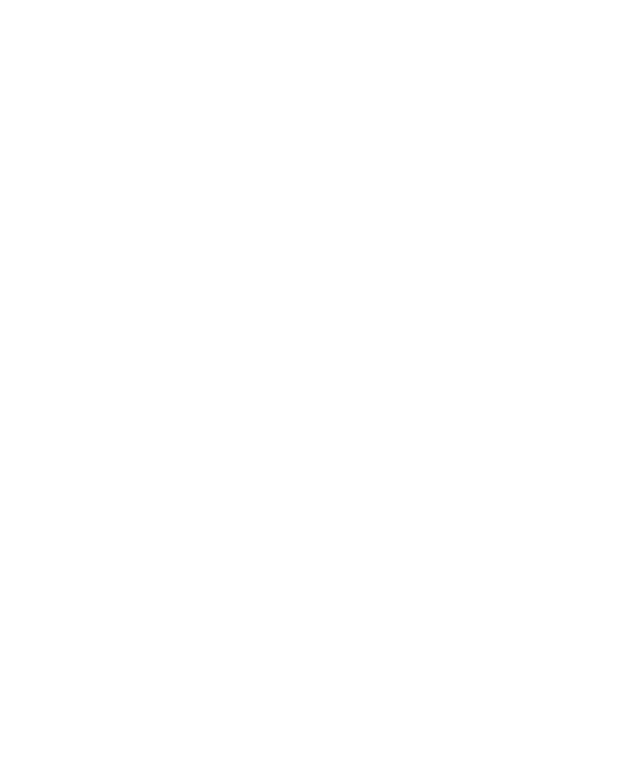
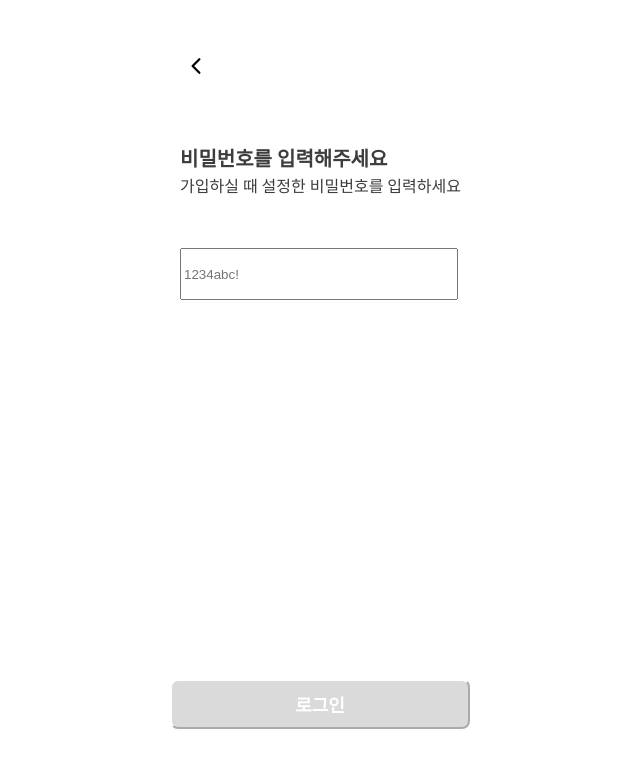
Before and after one commit to MeTLaBPJ/Frontend, a React (Create React App) app: page /login in a window 1280 px wide. Before the commit this address had no page. Shown: the top 768 px of the page, without its empty margins (320-960 px from the left). Built offline with nearby package versions, Linux system fonts and the light colour scheme; a web font is replaced by a local one.

Commit message:
login-css && main logic edit

```diff
--- a/src/App.jsx
+++ b/src/App.jsx
@@ -38,7 +38,7 @@ import INFP from "./page/Mbti/Mbti_result/INFP";
 import INFJ from "./page/Mbti/Mbti_result/INFJ";
 import INTP from "./page/Mbti/Mbti_result/INTP";
 import INTJ from "./page/Mbti/Mbti_result/INTJ";
-
+import Login from "./page/Login/Login"
 import ChatStartPage from "./page/Chat/ChatStartPage"
 import ChatRoom from "./page/Chat/ChatRoom/ChatRoom"
 import MakeChatRoom from "./page/Chat/MakeChatRoom/MakeChatRoom";
@@ -53,6 +53,7 @@ function App() {
         <Routes>
 
           <Route path="/" element={<Main />} />
+          <Route path="/login" element={<Login />} />
           <Route path="/login1" element={<Login1 />} />
           <Route path="/login2" element={<Login2 />} />
           <Route path="/login3" element={<Login3 />} />
--- a/src/page/Login/Login.css
+++ b/src/page/Login/Login.css
@@ -1,10 +1,29 @@
-
-  .Login1Page{
+.Login1Page {
   height: 812px;
   width: 375px;
   margin: 0 auto;
 
-    .login-heading{
+  .password-input {
+    /* 비밀번호 입력창 */
+    position: absolute;
+    width: 270px;
+    height: 46px;
+    left: calc(50% - 280px/2);
+    top: 248px;
+  }
+
+  .error-message {
+    color: red;
+    /* 빨간색 에러 메시지 */
+    font-size: 0.5em;
+    position: absolute;
+    width: 320px;
+    height: 14px;
+    left: calc(50% - 280px/2);
+    top: 293px;
+  }
+
+  .login-heading {
     /* 학교 이메일을 입력해 주세요 */
     position: absolute;
     width: 250px;
@@ -24,7 +43,7 @@
     color: #3D3D3D;
   }
 
-    .login-subtext{
+  .login-subtext {
     /* 안전한 인피 활동을 위해 학교 인증이 필요해요 */
     position: absolute;
     width: 300px;
@@ -74,7 +93,7 @@
   }
 
   /*  실행 단계 배경 CSS */
-    .progress-bar{
+  .progress-bar {
     position: absolute;
     width: 240px;
     height: 10px;
@@ -92,7 +111,7 @@
     border-radius: 10px;
   }
 
-    .email-input{
+  .email-input {
     /* 이메일 입력창 */
     position: absolute;
     width: 280px;
@@ -101,7 +120,7 @@
     top: 248px;
   }
 
-    .bottom-Button{
+  .bottom-Button {
     /* Rectangle 8 */
     position: absolute;
     width: 300px;
@@ -121,18 +140,18 @@
     border-color: white;
   }
 
-    .bottom-Button:disabled{
+  .bottom-Button:disabled {
     background-color: #dadada;
-      color:white;
+    color: white;
   }
 }
 
-  .Login2Page{
+.Login2Page {
   height: 812px;
   width: 375px;
   margin: 0 auto;
 
-    .login-heading{
+  .login-heading {
     /* 인증 메일이 보내졌습니다 */
     position: absolute;
     width: 250px;
@@ -152,7 +171,7 @@
     color: #3D3D3D;
   }
 
-    .login-subtext{
+  .login-subtext {
     /* 인증 번호 6자리를 입력해주세요 */
     position: absolute;
     width: 300px;
@@ -202,7 +221,7 @@
   }
 
   /*  실행 단계 배경 CSS */
-    .progress-bar{
+  .progress-bar {
     position: absolute;
     width: 240px;
     height: 10px;
@@ -220,27 +239,33 @@
     border-radius: 10px;
   }
 
-    .code-inputs{
+  .code-inputs {
     /* 인증번호 입력 */
     display: flex;
     justify-content: center;
-      gap: 10px; /* 입력 필드 사이의 간격 */
+    gap: 10px;
+    /* 입력 필드 사이의 간격 */
     position: absolute;
     left: 50%;
     top: 248px;
-      transform: translateX(-50%); /* 수평 중앙 정렬 */
+    transform: translateX(-50%);
+    /* 수평 중앙 정렬 */
   }
 
   .code-input {
-      width: 35px; /* 네모 박스 너비 */
-      height: 35px; /* 네모 박스 높이 */
+    width: 35px;
+    /* 네모 박스 너비 */
+    height: 35px;
+    /* 네모 박스 높이 */
     font-size: 16px;
     text-align: center;
-      border: 1px solid #ccc; /* 테두리 */
-      border-radius: 5px; /* 모서리를 둥글게 */
+    border: 1px solid #ccc;
+    /* 테두리 */
+    border-radius: 5px;
+    /* 모서리를 둥글게 */
   }
 
-    .bottom-Button{
+  .bottom-Button {
     /* Rectangle 8 */
     position: absolute;
     width: 300px;
@@ -260,12 +285,12 @@
     border-color: white;
   }
 
-    .bottom-Button:disabled{
+  .bottom-Button:disabled {
     background-color: #dadada;
-      color:white;
+    color: white;
   }
 
-    .resend{
+  .resend {
     /* 메일을 못받으셨나요? */
     position: absolute;
     width: 450px;
@@ -288,12 +313,12 @@
 
 }
 
-  .Login3Page{
+.Login3Page {
   height: 812px;
   width: 375px;
   margin: 0 auto;
 
-    .login-heading{
+  .login-heading {
     /* 비밀번호를 설정해주세요 */
     position: absolute;
     width: 250px;
@@ -313,7 +338,7 @@
     color: #3D3D3D;
   }
 
-    .login-subtext1{
+  .login-subtext1 {
     /* 영문, 숫자, 특수문자를 조합하여 8자 이상으로 설정해주세요 */
 
     position: absolute;
@@ -334,7 +359,7 @@
     color: #3D3D3D;
   }
 
-    .login-subtext2{
+  .login-subtext2 {
     /* 다시 한 번 입력해주세요 */
     position: absolute;
     width: 150px;
@@ -384,7 +409,7 @@
   }
 
   /*  실행 단계 배경 CSS */
-    .progress-bar{
+  .progress-bar {
     position: absolute;
     width: 240px;
     height: 10px;
@@ -402,7 +427,7 @@
     border-radius: 10px;
   }
 
-    .password-input{
+  .password-input {
     /* 비밀번호 입력창 */
     position: absolute;
     width: 270px;
@@ -411,7 +436,7 @@
     top: 248px;
   }
 
-    .repassword-input{
+  .repassword-input {
     /* 비밀번호 확인창 */
     position: absolute;
     width: 270px;
@@ -421,7 +446,8 @@
   }
 
   .error-message {
-      color: red; /* 빨간색 에러 메시지 */
+    color: red;
+    /* 빨간색 에러 메시지 */
     font-size: 0.5em;
     position: absolute;
     width: 320px;
@@ -441,7 +467,7 @@
     top: 437px;
   }
 
-    .bottom-Button{
+  .bottom-Button {
     /* Rectangle 8 */
     position: absolute;
     width: 300px;
@@ -461,18 +487,18 @@
     border-color: white;
   }
 
-    .bottom-Button:disabled{
+  .bottom-Button:disabled {
     background-color: #dadada;
-      color:white;
+    color: white;
   }
 }
 
-  .Login4Page{
+.Login4Page {
   height: 812px;
   width: 375px;
   margin: 0 auto;
 
-    .login-heading{
+  .login-heading {
     /* 춘식이님의 성별을 알려주세요 */
     position: absolute;
     width: 250px;
@@ -492,7 +518,7 @@
     color: #3D3D3D;
   }
 
-    .login-subtext{
+  .login-subtext {
     /* 한글로만 2자 이상, 20자 이하로 가능해요 */
     position: absolute;
     width: 300px;
@@ -542,7 +568,7 @@
   }
 
   /*  실행 단계 배경 CSS */
-    .progress-bar{
+  .progress-bar {
     position: absolute;
     width: 240px;
     height: 10px;
@@ -588,7 +614,7 @@
     margin-bottom: 15px;
   }
 
-    .bottom-Button{
+  .bottom-Button {
     /* Rectangle 8 */
     position: absolute;
     width: 300px;
@@ -608,20 +634,20 @@
     border-color: white;
   }
 
-    .bottom-Button:disabled{
+  .bottom-Button:disabled {
     background-color: #dadada;
-      color:white;
+    color: white;
   }
 
 
 }
 
-  .Login5Page{
+.Login5Page {
   height: 812px;
   width: 375px;
   margin: 0 auto;
 
-    .login-heading{
+  .login-heading {
     /* 학교 이메일을 입력해 주세요 */
     position: absolute;
     width: 250px;
@@ -641,7 +667,7 @@
     color: #3D3D3D;
   }
 
-    .login-subtext{
+  .login-subtext {
     /* 안전한 인피 활동을 위해 학교 인증이 필요해요 */
     position: absolute;
     width: 300px;
@@ -691,7 +717,7 @@
   }
 
   /*  실행 단계 배경 CSS */
-    .progress-bar{
+  .progress-bar {
     position: absolute;
     width: 240px;
     height: 10px;
@@ -709,7 +735,7 @@
     border-radius: 10px;
   }
 
-    .rectangle{
+  .rectangle {
     /* Rectangle 27 */
     box-sizing: border-box;
     position: absolute;
@@ -722,12 +748,12 @@
     border-radius: 3px;
   }
 
-    .rectangle.selected{
+  .rectangle.selected {
     background-color: #EAF0FF;
   }
 
 
-    .boy-image{
+  .boy-image {
     /* 표정 횃불이_1 1 */
     position: absolute;
     width: 200px;
@@ -737,7 +763,7 @@
     background: url('../../asset/boy.png');
   }
 
-    .rectangle1{
+  .rectangle1 {
     /* Rectangle 27 */
     box-sizing: border-box;
     position: absolute;
@@ -751,10 +777,10 @@
   }
 
   .rectangle1.selected {
-      background-color:#FFF0EF;
+    background-color: #FFF0EF;
   }
 
-    .girl-image{
+  .girl-image {
     /* 횃불이 하트 스티커 a5_jpg 1 */
     position: absolute;
     width: 91px;
@@ -764,7 +790,7 @@
     background: url('../../asset/girl.png');
   }
 
-    .boyplace{
+  .boyplace {
     /* 남성 */
     position: absolute;
     width: 35px;
@@ -784,7 +810,7 @@
     color: #3D3D3D;
   }
 
-    .girlplace{
+  .girlplace {
     /* 여성 */
     position: absolute;
     width: 35px;
@@ -803,7 +829,7 @@
     color: #3D3D3D;
   }
 
-    .bottom-Button{
+  .bottom-Button {
     /* Rectangle 8 */
     position: absolute;
     width: 300px;
@@ -823,19 +849,19 @@
     border-color: white;
   }
 
-    .bottom-Button:disabled{
+  .bottom-Button:disabled {
     background-color: #dadada;
-      color:white;
+    color: white;
   }
 
 }
 
-  .Login6Page{
+.Login6Page {
   height: 812px;
   width: 375px;
   margin: 0 auto;
 
-    .login-heading{
+  .login-heading {
     /* 춘식이님에 대해 알려주세요 */
     position: absolute;
     width: 250px;
@@ -855,7 +881,7 @@
     color: #3D3D3D;
   }
 
-    .login-subtext{
+  .login-subtext {
     /* 학번 9자리를 입력해주세요 */
     position: absolute;
     width: 300px;
@@ -905,7 +931,7 @@
   }
 
   /*  실행 단계 배경 CSS */
-    .progress-bar{
+  .progress-bar {
     position: absolute;
     width: 240px;
     height: 10px;
@@ -933,7 +959,7 @@
     border-radius: 5px;
   }
 
-    .student-id{
+  .student-id {
     /* 학번 입력창 */
     position: absolute;
     width: 260px;
@@ -970,7 +996,7 @@
     border-radius: 5px;
   }
 
-    .bottom-Button{
+  .bottom-Button {
     /* Rectangle 8 */
     position: absolute;
     width: 300px;
@@ -990,19 +1016,19 @@
     border-color: white;
   }
 
-    .bottom-Button:disabled{
+  .bottom-Button:disabled {
     background-color: #dadada;
-      color:white;
+    color: white;
   }
 
 }
 
-  .Login7Page{
+.Login7Page {
   height: 812px;
   width: 375px;
   margin: 0 auto;
 
-    .login-heading{
+  .login-heading {
     /* 춘식이님의 생일을 알려주세요 */
     position: absolute;
     width: 250px;
@@ -1052,7 +1078,7 @@
   }
 
   /*  실행 단계 배경 CSS */
-    .progress-bar{
+  .progress-bar {
     position: absolute;
     width: 240px;
     height: 10px;
@@ -1071,7 +1097,7 @@
   }
 
   /* 춘식이 생일 관련 css */
-    .year-input{
+  .year-input {
     /* 연도 입력창 */
     position: absolute;
     width: 80px;
@@ -1080,7 +1106,7 @@
     top: 240px;
   }
 
-    .month-input{
+  .month-input {
     /* 연도 입력창 */
     position: absolute;
     width: 80px;
@@ -1089,7 +1115,7 @@
     top: 240px;
   }
 
-    .day-input{
+  .day-input {
     /* 연도 입력창 */
     position: absolute;
     width: 80px;
@@ -1098,7 +1124,7 @@
     top: 240px;
   }
 
-    .bottom-Button{
+  .bottom-Button {
     /* Rectangle 8 */
     position: absolute;
     width: 300px;
@@ -1118,19 +1144,19 @@
     border-color: white;
   }
 
-    .bottom-Button:disabled{
+  .bottom-Button:disabled {
     background-color: #dadada;
-      color:white;
+    color: white;
   }
 
 }
 
-  .Login8Page{
+.Login8Page {
   height: 812px;
   width: 375px;
   margin: 0 auto;
 
-    .login-heading{
+  .login-heading {
     /* 춘식이님의 성격을 알려주세요 */
     position: absolute;
     width: 250px;
@@ -1150,7 +1176,7 @@
     color: #3D3D3D;
   }
 
-    .login-subtext{
+  .login-subtext {
     /* 몇 가지 질문에 대한 답변을 선택해주세요 */
     position: absolute;
     width: 300px;
@@ -1200,7 +1226,7 @@
   }
 
   /*  실행 단계 배경 CSS */
-    .progress-bar{
+  .progress-bar {
     position: absolute;
     width: 240px;
     height: 10px;
@@ -1218,7 +1244,7 @@
     border-radius: 10px;
   }
 
-    .bottom-Button{
+  .bottom-Button {
     /* Rectangle 8 */
     position: absolute;
     width: 300px;
@@ -1238,9 +1264,9 @@
     border-color: white;
   }
 
-    .bottom-Button:disabled{
+  .bottom-Button:disabled {
     background-color: #dadada;
-      color:white;
+    color: white;
   }
 
 }
--- /dev/null
+++ b/src/page/Login/Login.jsx
@@ -0,0 +1,71 @@
+import React, { useState } from "react";
+import { useNavigate } from 'react-router-dom';
+import { IoChevronBack } from "react-icons/io5";
+import './Login.css';
+
+// 로그인
+const Login = () => {
+    const [password, setPassword] = useState("");
+    const [error, setError] = useState("");
+    const navigate = useNavigate();
+
+    const handleNext = () => {
+        if (password.trim() === "") {
+            setError("비밀번호를 입력해주세요.");
+            return;
+        }
+
+        // localStorage에 저장된 비밀번호 가져오기
+        const storedPassword = localStorage.getItem('password');
+
+        // 비밀번호 검증 후 페이지 이동
+        if (storedPassword && password === storedPassword) {
+            navigate('/ChatStartPage');  // 비밀번호가 맞으면 ChatStartPage로 이동
+        } else {
+            setError("올바른 비밀번호를 입력해 주세요.");  // 비밀번호가 틀리면 오류 메시지
+        }
+    };
+
+    const handleBack = () => {
+        navigate(-1); // 이전 페이지로 이동
+    };
+
+    return (
+        <div className="Login1Page">
+            <div>
+                <header className="header">
+                    <button className="back-button" onClick={handleBack}>
+                        <IoChevronBack />
+                    </button>
+                </header>
+
+                <h2 className="login-heading">비밀번호를 입력해주세요</h2>
+                <p className="login-subtext">가입하실 때 설정한 비밀번호를 입력하세요</p>
+
+                <input
+                    className="password-input"
+                    type="password"
+                    placeholder="1234abc!"
+                    value={password}
+                    onChange={(e) => {
+                        setPassword(e.target.value);
+                        setError(""); // 에러 메시지 초기화
+                    }}
+                />
+                {error && (
+                    <p className="error-message">{error}</p> // 에러 메시지 출력
+                )}
+
+                <button
+                    className="bottom-Button"
+                    disabled={password.trim() === ""}
+                    onClick={handleNext}
+                >
+                    로그인
+                </button>
+            </div>
+        </div>
+    );
+};
+
+export default Login;
```
Also changed, not shown: src/page/Main/Main.jsx (+8 -1 lines). Lines whose indentation alone changed are shown as unchanged.
